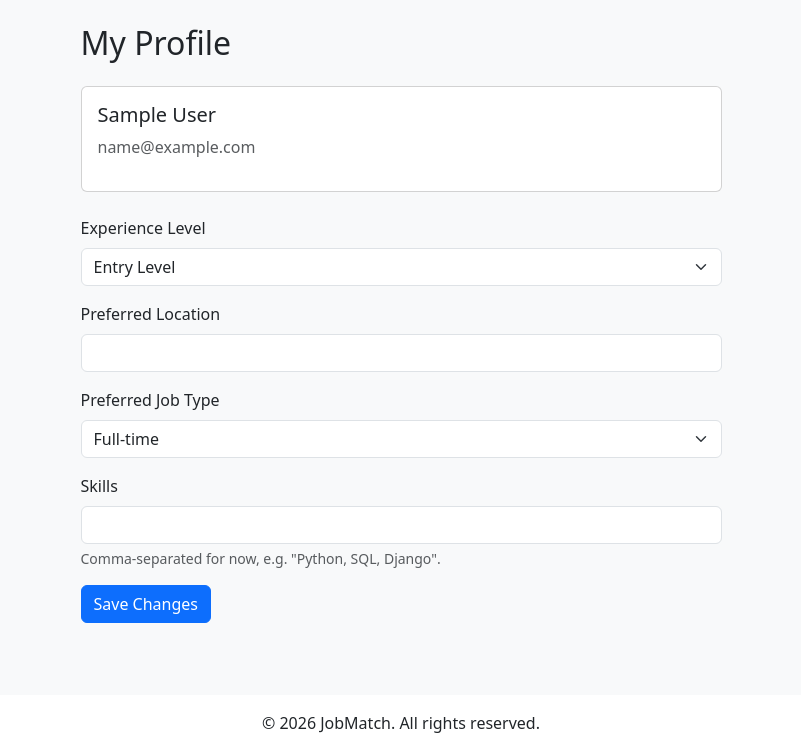
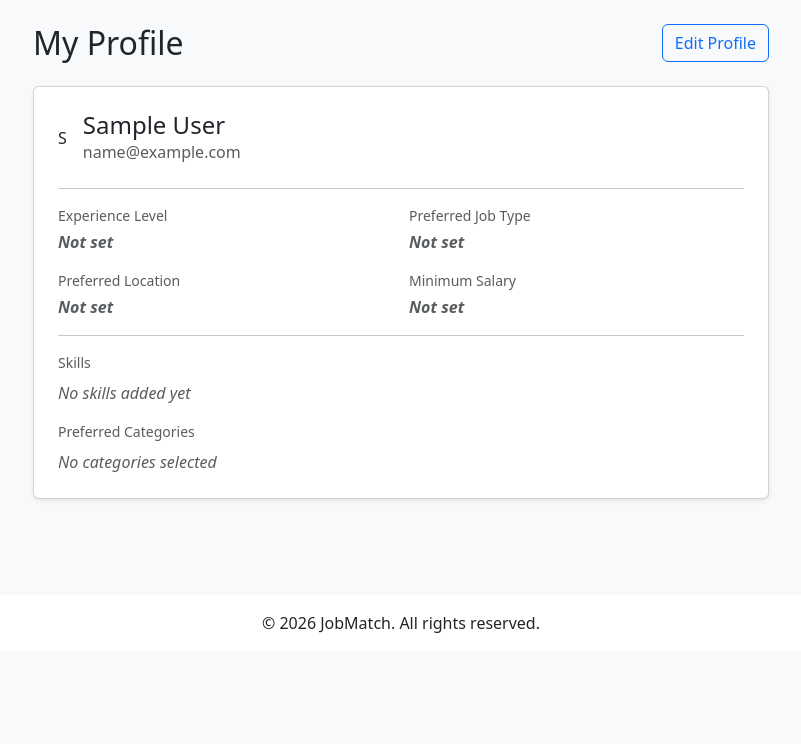
Before and after one commit to jwamani/job_recommendation_engine, a Django app: page /accounts/profile/ in a window 1280 px wide. Shown: the part 56-807 px from the top of the page, without its empty margins (239-1040 px from the left). After the commit the page ends 689 px from the top, so only its background shows below. Run offline with Django 5.2, Linux system fonts and the light colour scheme; the visitor is signed in with stand-in values (Sample User, id 1); data comes from the database, SQL or seed files in the repository.

Commit message:
added  a separate url for the profile edit form

```diff
--- a/accounts/templates/accounts/profile.html
+++ b/accounts/templates/accounts/profile.html
@@ -2,57 +2,89 @@
 {% block title %}My Profile - JobMatch{% endblock %}
 {% block content %}
 <div class="row justify-content-center">
-  <div class="col-md-7">
-    <h2 class="mb-4">My Profile</h2>
+  <div class="col-lg-8">
 
-    <div class="card mb-4">
-      <div class="card-body">
-        <h5 class="card-title">{{ user.get_full_name|default:user.username }}</h5>
-        <p class="card-text text-muted">{{ user.email }}</p>
-        <p class="card-text">
-          {% for skill in profile.skills.all %}
-          <span class="badge bg-primary me-1">{{ skill.name }}</span>
-          {% endfor %}
-        </p>
+    <div class="d-flex justify-content-between align-items-center mb-4">
+      <h2 class="mb-0">My Profile</h2>
+      <a href="{% url 'accounts:profile_edit' %}" class="btn btn-outline-primary">
+        <i class="bi bi-pencil-square"></i> Edit Profile
+      </a>
+    </div>
+
+    <div class="card profile-card shadow-sm mb-4">
+      <div class="card-body p-4">
+        <div class="d-flex align-items-center mb-4">
+          <div class="profile-avatar me-3">
+            {{ user.get_full_name|default:user.username|make_list|first|upper }}
+          </div>
+          <div>
+            <h4 class="mb-0">{{ user.get_full_name|default:user.username }}</h4>
+            <span class="text-muted">{{ user.email }}</span>
           </div>
         </div>
 
-    <form method="post">
-      {% csrf_token %}
-      <div class="mb-3">
-        <label class="form-label" for="id_experience_level">Experience Level</label>
-        <select class="form-select" id="id_experience_level" name="experience_level">
-          <option value="entry" {% if profile.experience_level == "entry" %}selected{% endif %}>Entry Level</option>
-          <option value="mid" {% if profile.experience_level == "mid" %}selected{% endif %}>Mid Level</option>
-          <option value="senior" {% if profile.experience_level == "senior" %}selected{% endif %}>Senior Level</option>
-        </select>
+        <hr>
+
+        <div class="row g-3 mb-3">
+          <div class="col-sm-6">
+            <small class="text-muted d-block mb-1">Experience Level</small>
+            <span class="fw-semibold">
+              {% if profile.experience_level == "entry" %}Entry Level
+              {% elif profile.experience_level == "mid" %}Mid Level
+              {% elif profile.experience_level == "senior" %}Senior Level
+              {% else %}<span class="text-muted fst-italic">Not set</span>{% endif %}
+            </span>
+          </div>
+          <div class="col-sm-6">
+            <small class="text-muted d-block mb-1">Preferred Job Type</small>
+            <span class="fw-semibold">
+              {% if profile.preferred_job_type %}
+                {{ profile.get_preferred_job_type_display }}
+              {% else %}<span class="text-muted fst-italic">Not set</span>{% endif %}
+            </span>
+          </div>
+          <div class="col-sm-6">
+            <small class="text-muted d-block mb-1">Preferred Location</small>
+            <span class="fw-semibold">
+              {% if profile.preferred_location %}{{ profile.preferred_location }}
+              {% else %}<span class="text-muted fst-italic">Not set</span>{% endif %}
+            </span>
+          </div>
+          <div class="col-sm-6">
+            <small class="text-muted d-block mb-1">Minimum Salary</small>
+            <span class="fw-semibold">
+              {% if profile.preferred_salary_min %}UGX {{ profile.preferred_salary_min|floatformat:0 }}
+              {% else %}<span class="text-muted fst-italic">Not set</span>{% endif %}
+            </span>
+          </div>
         </div>
 
+        <hr>
+
         <div class="mb-3">
-        <label class="form-label" for="id_preferred_location">Preferred Location</label>
-        <input type="text" class="form-control" id="id_preferred_location" name="preferred_location"
-               value="{{ profile.preferred_location }}">
+          <small class="text-muted d-block mb-2">Skills</small>
+          {% if profile.skills.all %}
+            {% for skill in profile.skills.all %}
+            <span class="badge bg-primary me-1 mb-1">{{ skill.name }}</span>
+            {% endfor %}
+          {% else %}
+            <span class="text-muted fst-italic">No skills added yet</span>
+          {% endif %}
         </div>
 
-      <div class="mb-3">
-        <label class="form-label" for="id_preferred_job_type">Preferred Job Type</label>
-        <select class="form-select" id="id_preferred_job_type" name="preferred_job_type">
-          <option value="full-time" {% if profile.preferred_job_type == "full-time" %}selected{% endif %}>Full-time</option>
-          <option value="part-time" {% if profile.preferred_job_type == "part-time" %}selected{% endif %}>Part-time</option>
-          <option value="contract" {% if profile.preferred_job_type == "contract" %}selected{% endif %}>Contract</option>
-          <option value="remote" {% if profile.preferred_job_type == "remote" %}selected{% endif %}>Remote</option>
-        </select>
+        <div>
+          <small class="text-muted d-block mb-2">Preferred Categories</small>
+          {% if profile.preferred_categories.all %}
+            {% for cat in profile.preferred_categories.all %}
+            <span class="badge bg-secondary me-1 mb-1">{{ cat.name }}</span>
+            {% endfor %}
+          {% else %}
+            <span class="text-muted fst-italic">No categories selected</span>
+          {% endif %}
+        </div>
+      </div>
     </div>
 
-      <div class="mb-3">
-        <label class="form-label" for="id_skills">Skills</label>
-        <input type="text" class="form-control" id="id_skills" name="skills"
-               value="{{ skills_csv }}">
-        <div class="form-text">Comma-separated for now, e.g. "Python, SQL, Django".</div>
-      </div>
-
-      <button type="submit" class="btn btn-primary">Save Changes</button>
-    </form>
   </div>
 </div>
 {% endblock %}
```
Also changed, not shown: accounts/templates/accounts/profile_edit.html (added, +76 -0 lines). Lines whose indentation alone changed are shown as unchanged.
